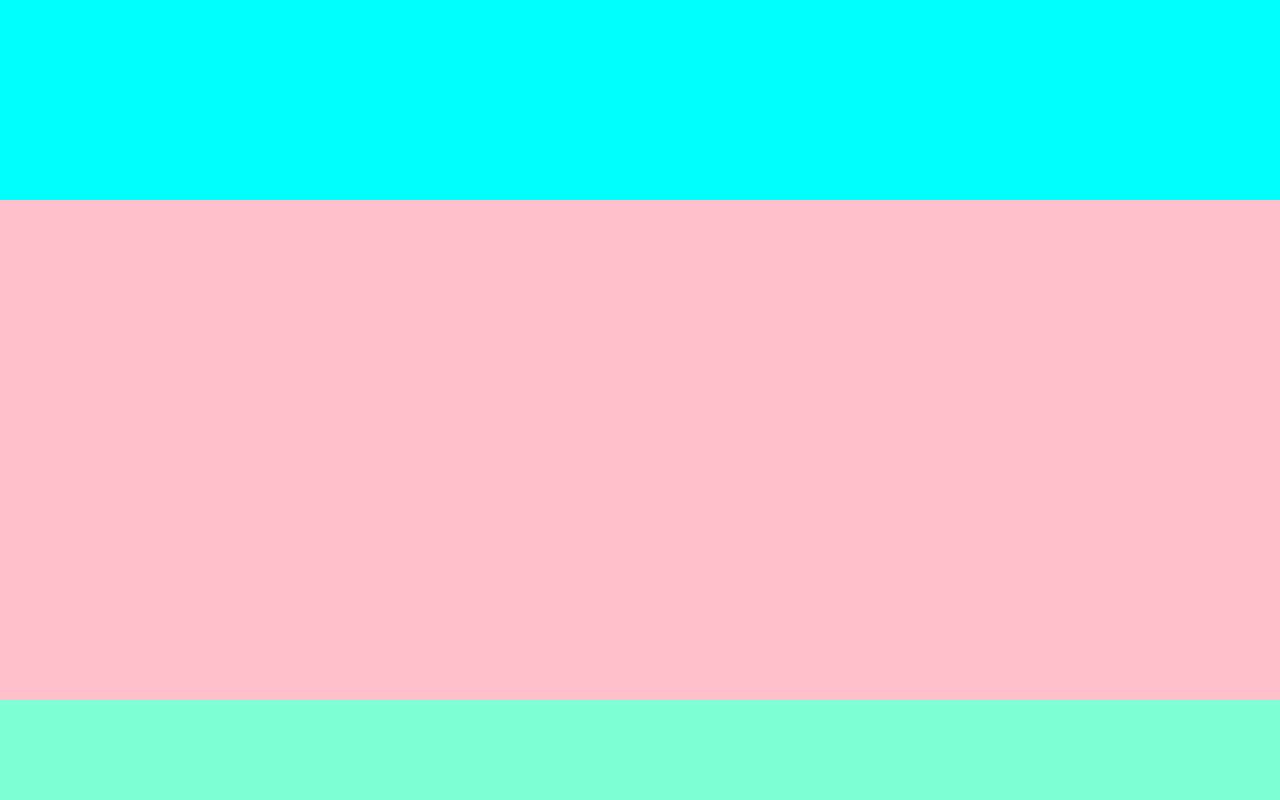
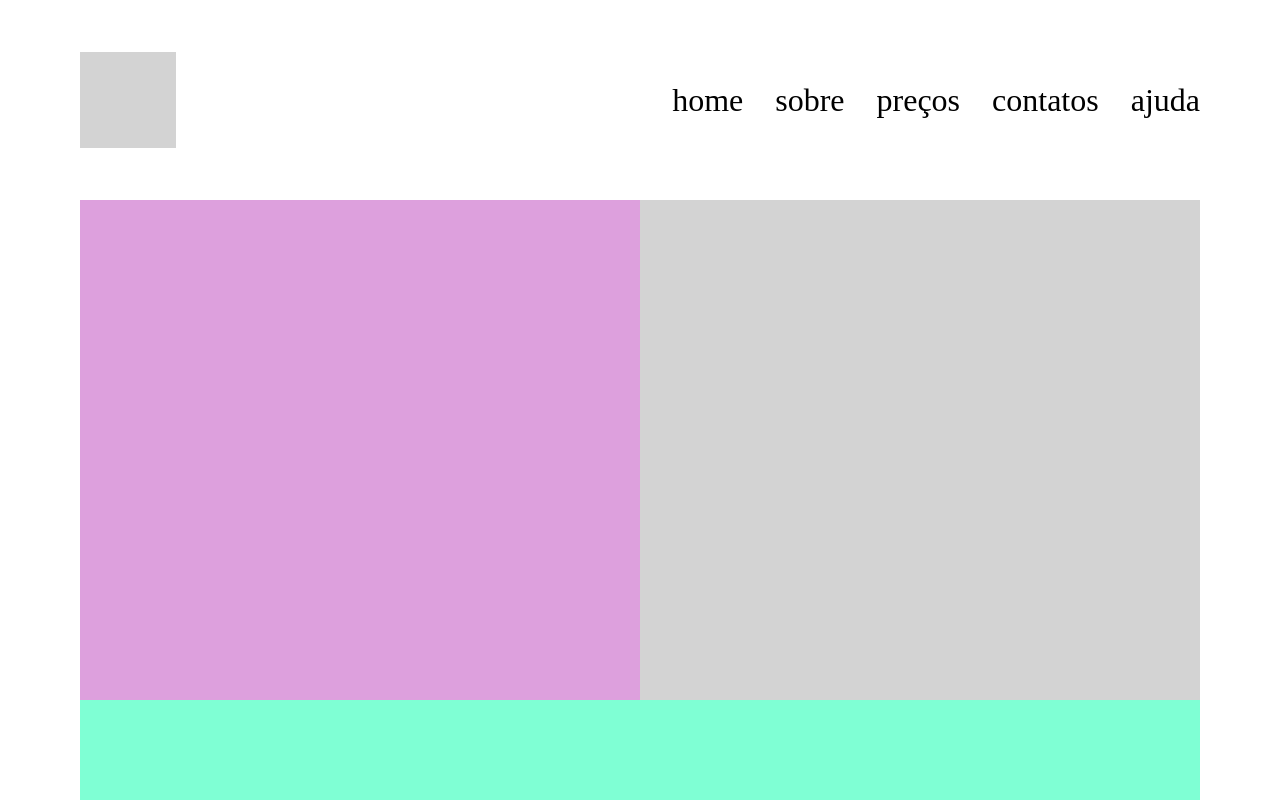
Before and after one commit to gziinx/layout, a plain HTML site: page index.html in a window 1280 px wide. Drawn offline with Linux system fonts and the light colour scheme.

Commit message:
main estilizado

```diff
--- a/index.html
+++ b/index.html
@@ -7,8 +7,23 @@
     <title>layout</title>
 </head>
 <body>
-    <header></header>
-    <main></main>
+    <header>
+    <div class="logo"></div>
+    <nav class="menu">
+        <ul>
+            <li><a href="#">home</a>
+            <li><a href="#">sobre</a></li>
+            <li><a href="#"></a>preços</li>
+            <li><a href="#"></a>contatos</li>
+            <li><a href="#"></a>ajuda</li>
+            </li>
+        </ul>
+    </nav>
+    </header>
+    <main>
+        <div class="conteudo"></div>
+        <div class="destaque"></div>
+    </main>
     <footer></footer>
 </body>
 </html>
--- a/style.css
+++ b/style.css
@@ -16,15 +16,38 @@ body {
     height: 100vh;
     display: flex;
     flex-direction: column;
+    padding-inline: 80px;
 }
 header{
     height: 200px;
-    background-color: aqua;
+    display: flex;
+    justify-content: space-between;
+    align-items: center;
 
+}
+.logo{
+    height: 96px;
+    width: 96px;
+    background-color: lightgrey;
+}
+.menu ul{
+    display: flex;
+    gap: 32px;
+    font-size: 32px;
 }
 main{
     flex-grow: 1;
     background-color: pink;
+    display: flex;
+}
+.conteudo{
+    width: 50%;
+    background-color: plum;
+
+}
+.destaque{
+    width: 50%;
+    background-color: lightgrey;
 }
 footer{
     height: 100px;
```
